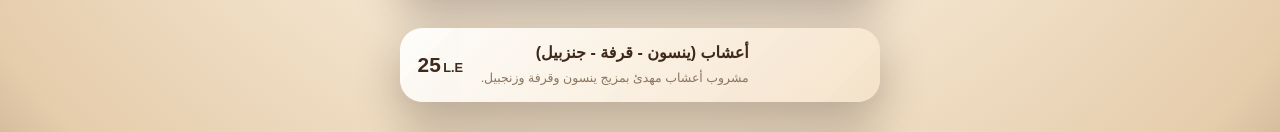
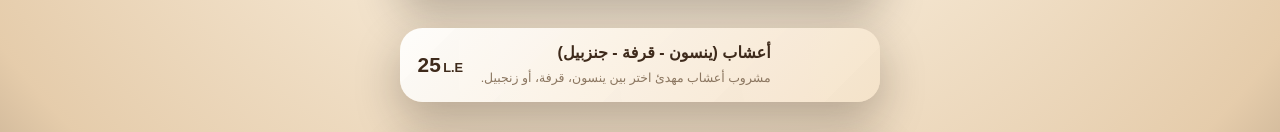
Before and after one commit to heshammmsaifff/nu-menu, a Next.js app: page /drinks/hotdrinks in a window 1280 px wide. Shown: the part 428-560 px from the top of the page. Built offline with nearby package versions, Linux system fonts and the light colour scheme; a web font is replaced by a local one.

Commit message:
update next@latest

```diff
--- a/app/drinks/hotdrinks/page.js
+++ b/app/drinks/hotdrinks/page.js
@@ -22,7 +22,7 @@ export default function HotDrinks() {
     },
     {
       name: "أعشاب (ينسون - قرفة - جنزبيل)",
-      description: "مشروب أعشاب مهدئ بمزيج ينسون وقرفة وزنجبيل.",
+      description: "مشروب أعشاب مهدئ اختر بين ينسون، قرفة، أو زنجبيل.",
       sizes: [{ price: 25 }],
     },
     {
```
